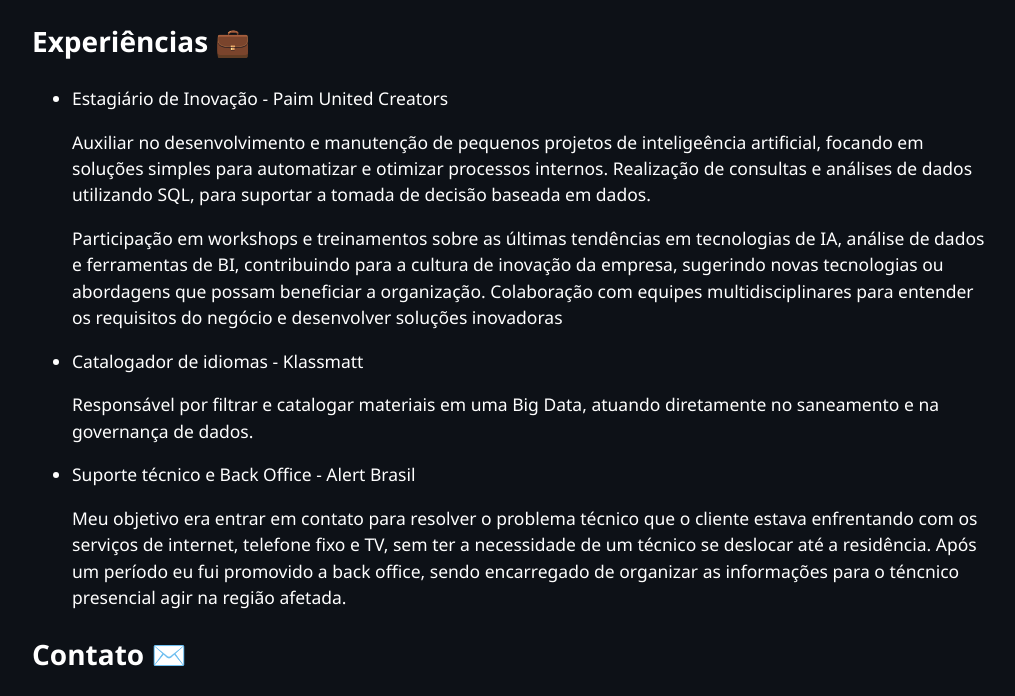
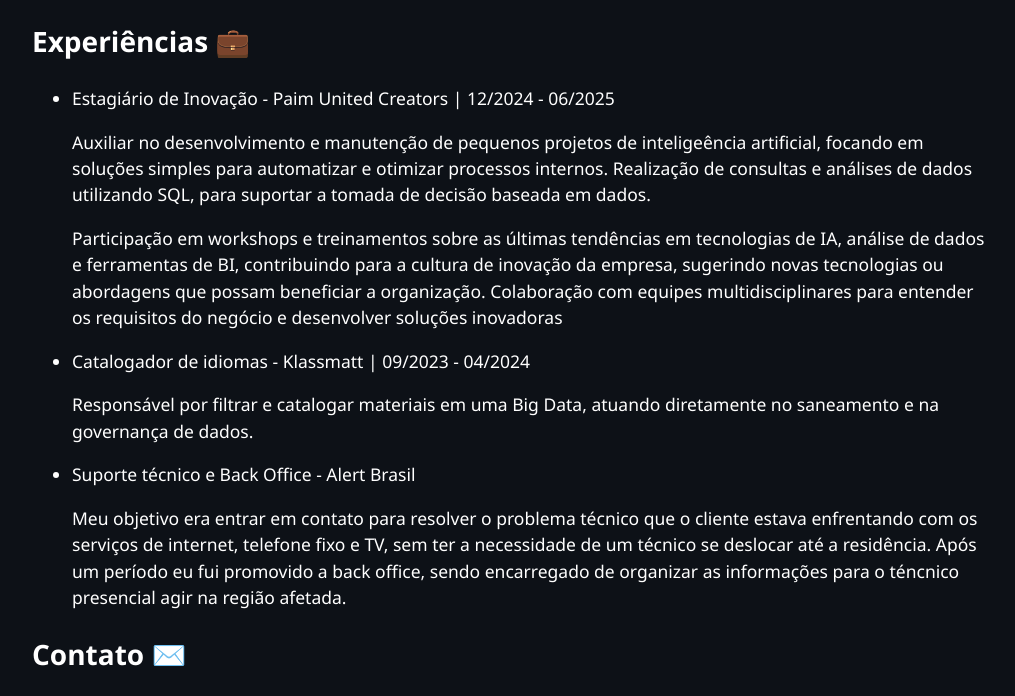
Before and after one commit to AndreiHammes/Portfolio, a plain HTML site: page index.html in a window 1280 px wide. Shown: the part 1784-2480 px from the top of the page, without its empty margins (128-1143 px from the left). Drawn offline with Linux system fonts and the light colour scheme.

Commit message:
adicionar data nas experiencias profissionais

```diff
--- a/index.html
+++ b/index.html
@@ -63,11 +63,11 @@
 
         <h2>Experiências 💼</h2>
         <ul>
-            <li>Estagiário de Inovação - Paim United Creators
+            <li>Estagiário de Inovação - Paim United Creators | 12/2024 - 06/2025
                 <p>Auxiliar no desenvolvimento e manutenção de pequenos projetos de inteligeência artificial, focando em soluções simples para automatizar e otimizar processos internos. Realização de consultas e análises de dados utilizando SQL, para suportar a tomada de decisão baseada em dados.</p>
                 <p>Participação em workshops e treinamentos sobre as últimas tendências em tecnologias de IA, análise de dados e ferramentas de BI, contribuindo para a cultura de inovação da empresa, sugerindo novas tecnologias ou abordagens que possam beneficiar a organização. Colaboração com equipes multidisciplinares para entender os requisitos do negócio e desenvolver soluções inovadoras</p>
             </li>
-            <li>Catalogador de idiomas  - Klassmatt
+            <li>Catalogador de idiomas  - Klassmatt | 09/2023 - 04/2024
                 <p>Responsável por filtrar e catalogar materiais em uma Big Data, atuando diretamente no saneamento e na governança de dados.</p>
             </li>
             <li>Suporte técnico e Back Office - Alert Brasil
```
